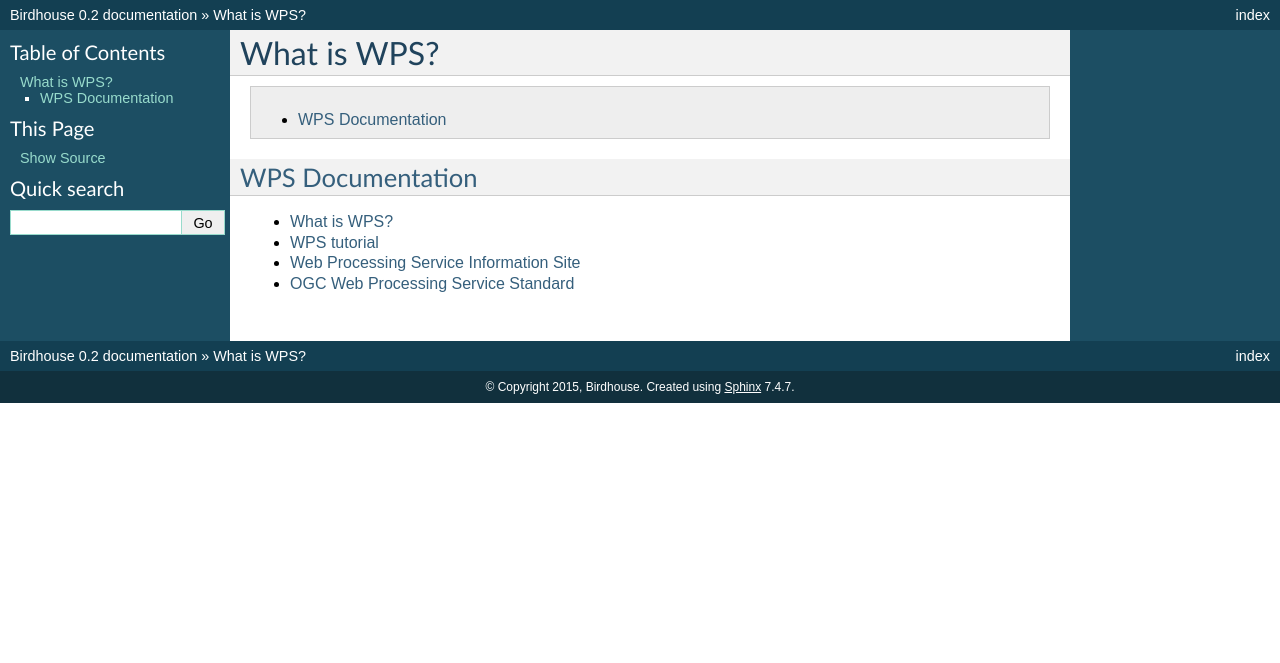
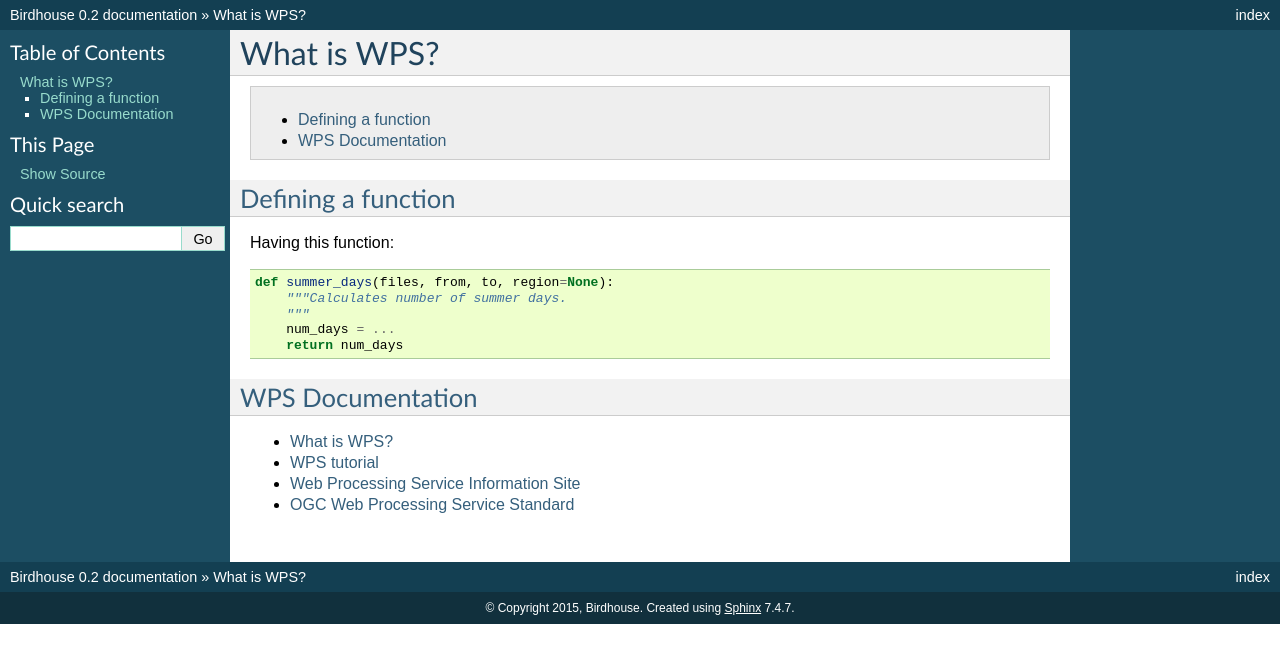
Before and after one commit to bird-house/birdhouse-docs, a Sphinx documentation site: the page built from docs/source/tutorial/wps.rst, in a window 1280 px wide. Shown: the top 663 px of the page. Built offline with Sphinx 7.4.7, drawn with Linux system fonts in a browser that asks for light colours.

Commit message:
working wps tutorial

```diff
--- a/docs/source/tutorial/wps.rst
+++ b/docs/source/tutorial/wps.rst
@@ -7,6 +7,17 @@ What is WPS?
     :local:
     :depth: 2
 
+Defining a function
+-------------------
+
+Having this function::
+
+    def summer_days(files, from, to, region=None):
+        """Calculates number of summer days.
+        """
+        num_days = ...
+        return num_days
+
 WPS Documentation
 -----------------
 
```
